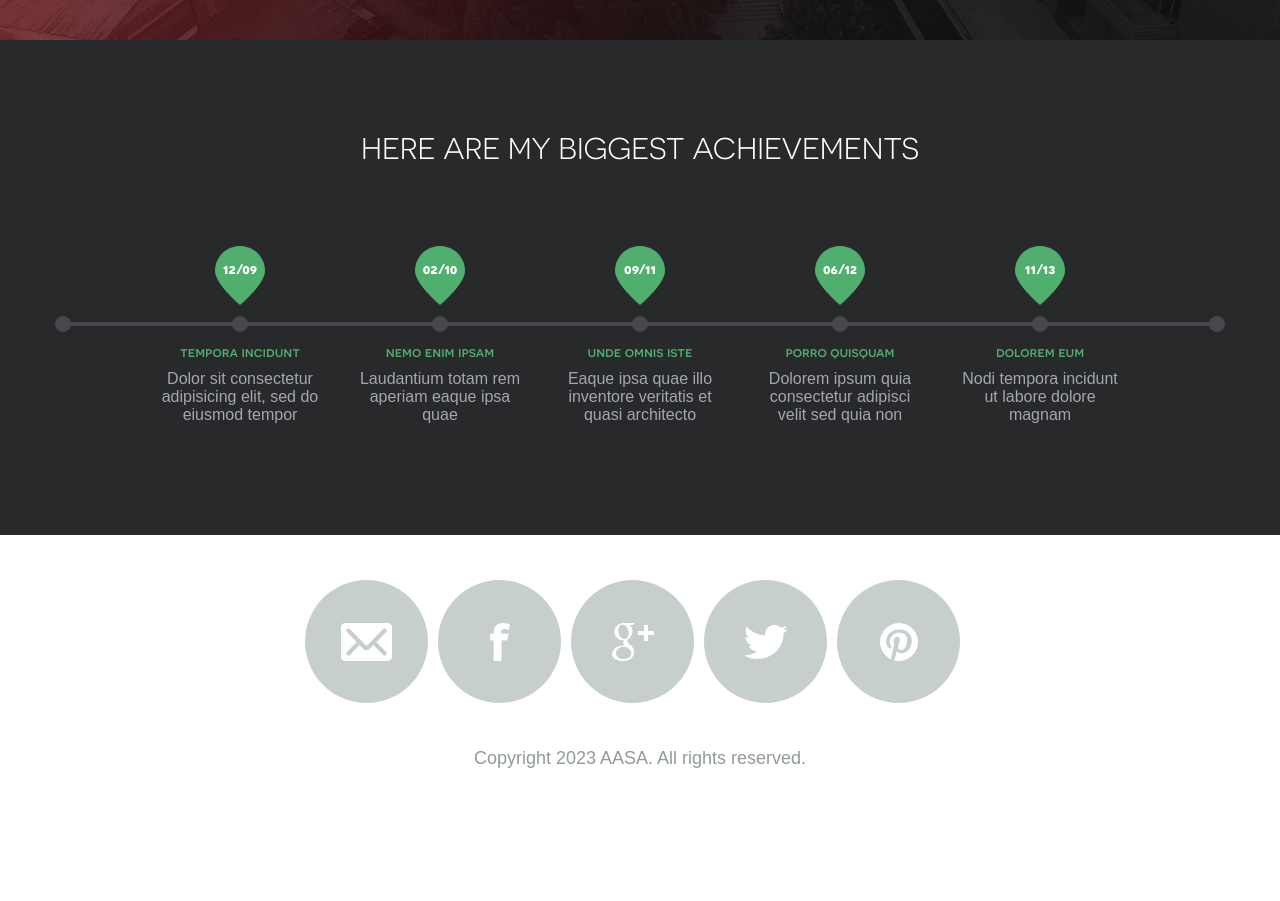
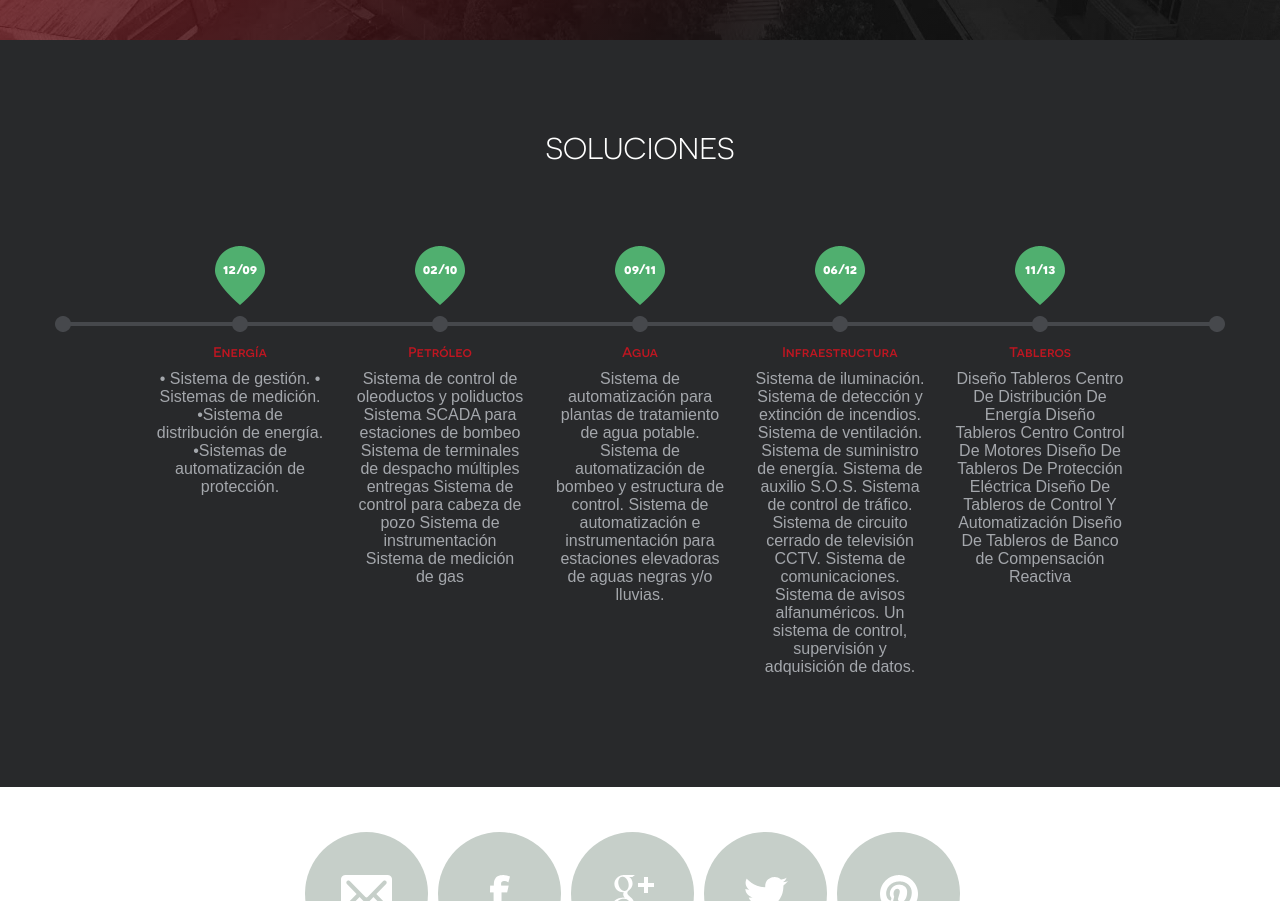
Before and after one commit to psmedinadi22/AASA-Web-Page, a plain HTML site: page index.html in a window 1280 px wide. Shown: the part 520-1421 px from the top of the page. Before the commit the page ends 1308 px from the top, so only its background shows below. Drawn offline with nearby package versions, Linux system fonts and the light colour scheme.

Commit message:
Color verde a rojo y banner de soluciones sin logo

```diff
--- a/index.html
+++ b/index.html
@@ -61,7 +61,7 @@
 				</div>
 		<div class="wrapper-holder grey">
 			<section id="main">
-				<h2>Here are my biggest achievements</h2>
+				<h2>Soluciones</h2>
 				<div class="box_timeline_holder">
 					<div class="box_timeline">
 						<ul>
@@ -69,36 +69,81 @@
 								<div class="date">
 									<span>12/09</span>
 								</div>
-								<h3>tempora incidunt</h3>
-								<p>Dolor sit consectetur adipisicing elit, sed do eiusmod tempor</p>
+								<h3>Energía</h3>
+								<p>
+									• Sistema de gestión.
+
+									• Sistemas de medición.
+
+									•Sistema de distribución de energía.
+
+									•Sistemas de automatización de protección.
+								</p>
 							</li>
 							<li>
 								<div class="date">
 									<span>02/10</span>
 								</div>
-								<h3>nemo enim ipsam</h3>
-								<p>Laudantium totam rem aperiam eaque ipsa quae</p>
+								<h3>Petróleo</h3>
+								<p>
+									Sistema de control de oleoductos y poliductos
+
+									Sistema SCADA para estaciones de bombeo
+
+									Sistema de terminales de despacho múltiples entregas
+
+									Sistema de control para cabeza de pozo
+
+									Sistema de instrumentación
+
+									Sistema de medición de gas
+
+								</p>
 							</li>
 							<li>
 								<div class="date">
 									<span>09/11</span>
 								</div>
-								<h3>unde omnis iste</h3>
-								<p>Eaque ipsa quae illo inventore veritatis et quasi architecto </p>
+								<h3>Agua</h3>
+								<p>
+									Sistema de automatización para plantas de tratamiento de agua potable.
+									Sistema de automatización de bombeo y estructura de control.
+									Sistema de automatización e instrumentación para estaciones elevadoras de aguas negras y/o lluvias.
+								</p>
 							</li>
 							<li>
 								<div class="date">
 									<span>06/12</span>
 								</div>
-								<h3>porro quisquam</h3>
-								<p>Dolorem ipsum quia consectetur adipisci velit sed quia non</p>
+								<h3>Infraestructura</h3>
+								<p>
+									Sistema de iluminación.
+									Sistema de detección y extinción de incendios.
+									Sistema de ventilación.
+									Sistema de suministro de energía.
+									Sistema de auxilio S.O.S.
+									Sistema de control de tráfico.
+									Sistema de circuito cerrado de televisión CCTV.
+									Sistema de comunicaciones.
+									Sistema de avisos alfanuméricos.
+									Un sistema de control, supervisión y adquisición de datos.
+								</p>
 							</li>
+
+
+
 							<li>
 								<div class="date">
 									<span>11/13</span>
 								</div>
-								<h3>dolorem eum</h3>
-								<p>Nodi tempora incidunt ut labore dolore magnam</p>
+								<h3>Tableros</h3>
+								<p>
+									Diseño Tableros Centro De Distribución De Energía
+									Diseño Tableros Centro Control De Motores
+									Diseño De Tableros De Protección Eléctrica
+									Diseño De Tableros de Control Y Automatización
+									Diseño De Tableros de Banco de Compensación Reactiva
+								</p>
 							</li>
 						</ul>
 					</div>
```
Also changed, not shown: contact.html (+4 -4 lines), myskills.html (+4 -4 lines), portfolio.html (+4 -4 lines), css/all.css.
